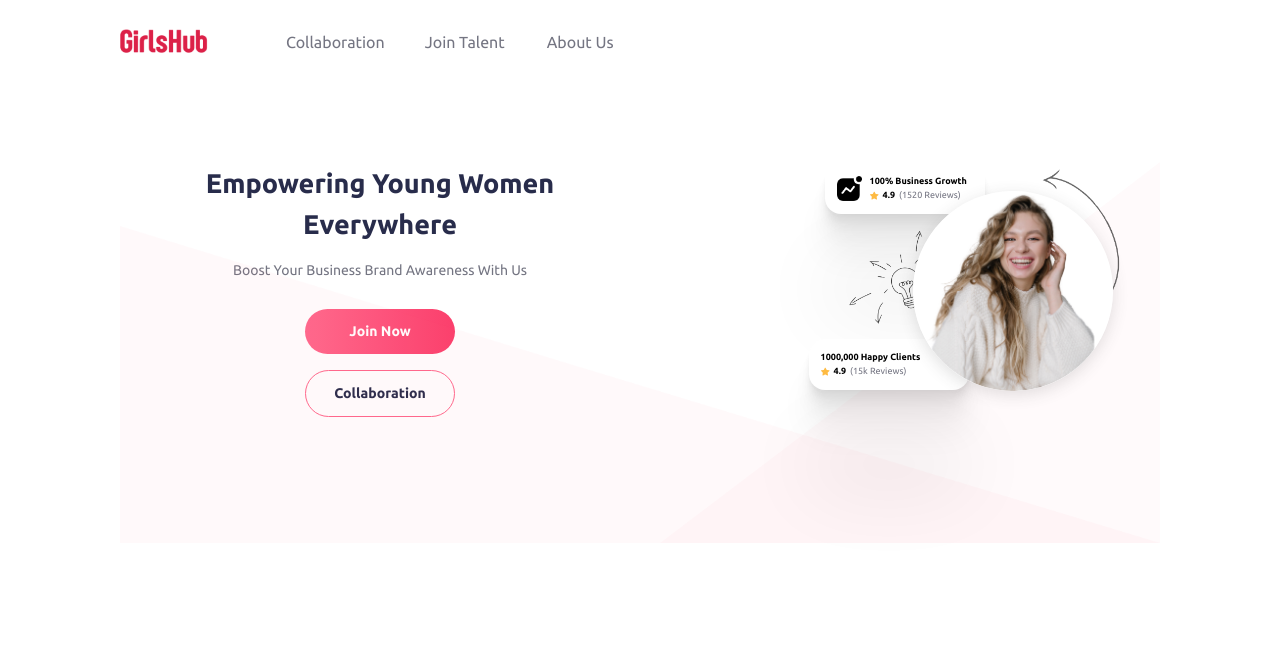
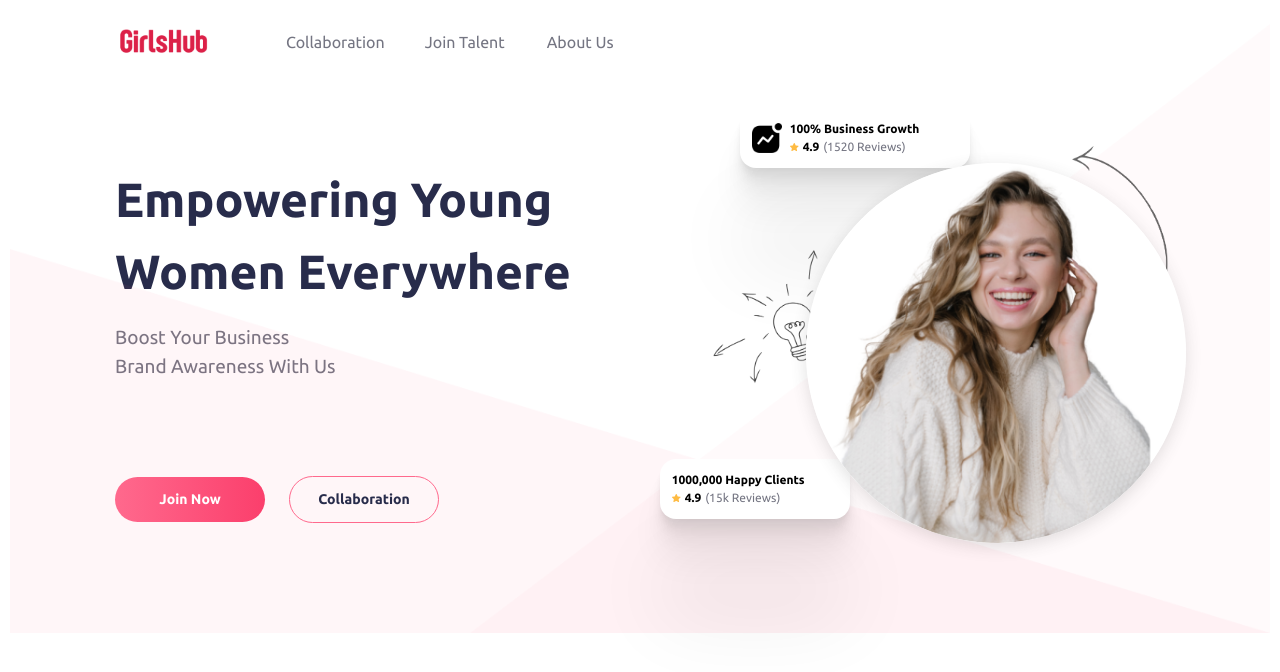
Before and after one commit to AbdanulIkhlas/girlshub, a React (Vite) app: page / in a window 1280 px wide. Shown: the top 672 px of the page. Built offline with nearby package versions, Linux system fonts and the light colour scheme.

Commit message:
update section home untuk tampilan dekstop

```diff
--- a/src/components/fragments/MenuOnNavbar.jsx
+++ b/src/components/fragments/MenuOnNavbar.jsx
@@ -7,20 +7,20 @@ const MenuOnNavbar = () => {
     <div>
       <ul className="font-ubuntu flex text-textColor flex-col gap-4 md:flex-row md:text-base md:gap-8 md:w-full">
         <li className="w-full  py-4 px-10 hover:bg-slate-200 md:py-0 md:px-0 md:hover:bg-white">
-          <Link to="/">
+          <a href="#">
             <div className="flex gap-6">
               <img src="./svg/collaboration-icon.svg" className="md:hidden" />
               <p className="pe-2">Collaboration</p>
             </div>
-          </Link>
+          </a>
         </li>
         <li className="w-full py-4 px-10 hover:bg-slate-200 md:py-0 md:px-0 md:hover:bg-white">
-          <Link to="/">
+          <a href="#">
             <div className="flex gap-6">
               <img src="./svg/join-talent-icon.svg" className="md:hidden" />
               <p className="md:w-[90px]">Join Talent</p>
             </div>
-          </Link>
+          </a>
         </li>
         <li className="w-full py-4 px-10 hover:bg-slate-200 md:py-0 md:px-0 md:hover:bg-white">
           <LinkScroll
@@ -30,7 +30,7 @@ const MenuOnNavbar = () => {
             offset={-70}
             duration={500}
           >
-            <div className="flex gap-6">
+            <div className="flex gap-6 cursor-pointer">
               <img src="./svg/about-us-icon.svg" className="md:hidden" />
               <p>About Us</p>
             </div>
--- a/src/components/fragments/MiniCard.jsx
+++ b/src/components/fragments/MiniCard.jsx
@@ -10,15 +10,15 @@ const MiniCard = ({ useImage, title, rating , reviews, customClassName}) => {
         <img
           src="./image/icon-home-1.png"
           alt="Icon Home"
-          className="w-[25px] h-[25px]"
+          className="w-[25px] h-[25px] lg:w-[30px] lg:h-[30px]"
         />
       ) : null}
       <div>
-        <p className="font-semibold text-[9px]">{title}</p>
+        <p className="font-semibold text-[9px] lg:text-[12px]">{title}</p>
         <div className="flex gap-1">
           <img src="./svg/icon-star.svg" alt="icon star" className="w-[9px]" />
-          <p className="text-[9px] font-semibold">{rating}</p>
-          <p className="text-[9px] text-textColor">{`(${reviews})`}</p>
+          <p className="text-[9px] lg:text-[12px] font-semibold">{rating}</p>
+          <p className="text-[9px] lg:text-[12px] text-textColor">{`(${reviews})`}</p>
         </div>
       </div>
     </div>
--- a/src/components/layouts/LandingPageHome.jsx
+++ b/src/components/layouts/LandingPageHome.jsx
@@ -1,30 +1,29 @@
 import React from "react";
-import { Link } from "react-router-dom";
 import ButtonCustom from "../ui/ButtonCustom";
 import MiniCard from "../fragments/MiniCard";
 
 const LandingPageHome = () => {
   return (
-    <div className="mt-12 font-ubuntu md:flex md:relative md:h-[380px] md:mt-20">
+    <div className="mt-12 font-ubuntu md:flex md:relative md:h-[380px] md:mt-20 lg:h-[470px]">
       {/* section kiri, text */}
-      <section className="w-full md:w-[50%]">
-        <h1 className="text-[27px] text-center font-bold text-bigText px-10">
+      <section className="w-full md:w-[50%] lg:ps-[65px]">
+        <h1 className="text-[27px] text-center font-bold text-bigText px-10 lg:text-left lg:text-[48px]">
           Empowering Young Women Everywhere
         </h1>
-        <h3 className="text-center text-textColor px-[50px] mt-4 text-[14px] md:px-[70px]">
+        <h3 className="text-center text-textColor px-[50px] mt-4 text-[14px] md:px-[70px] lg:text-left lg:text-[19px] lg:px-0 lg:ps-[40px] lg:pe-[300px]">
           Boost Your Business Brand Awareness With Us
         </h3>
-        <div className="flex flex-col items-center justify-center mt-7">
-          <Link to="/">
-            <ButtonCustom customClassName="bg-gradient-to-right text-white">
+        <div className="relative z-50 flex flex-col items-center justify-center mt-7 lg:flex-row lg:mt-24 lg:gap-6 lg:justify-start lg:pl-10">
+          <a href="#">
+            <ButtonCustom customClassName="bg-gradient-to-right text-white cursor-pointer">
               Join Now
             </ButtonCustom>
-          </Link>
-          <Link to="/">
-            <ButtonCustom customClassName="border border-borderPink50 text-bigText mt-4">
+          </a>
+          <a href="#">
+            <ButtonCustom customClassName="border border-borderPink50 text-bigText mt-4 lg:mt-0 ">
               Collaboration
             </ButtonCustom>
-          </Link>
+          </a>
         </div>
       </section>
       {/* section kanann, gambar */}
@@ -36,29 +35,29 @@ const LandingPageHome = () => {
               title="100% Business Growth"
               rating="4.9"
               reviews="1520 Reviews"
-              customClassName={`absolute z-50 top-0 right-40 w-[160px]`}
+              customClassName={`absolute z-50 top-0 right-40 w-[160px] lg:right-[280px] lg:top-[-55px] lg:w-[230px]`}
             />
             <MiniCard
               useImage={false}
               title="1000,000 Happy Clients"
               rating="4.9"
               reviews="15k Reviews"
-              customClassName={`absolute z-50 top-40 right-44 w-[160px] mt-4`}
+              customClassName={`absolute z-50 top-40 right-44 w-[160px] mt-4 lg:right-[400px] lg:top-[280px] lg:w-[190px]`}
             />
             <img
               src="./image/frame-home-1.png"
               alt="frame 1"
-              className="absolute z-40 top-0 right-0 w-[120px]"
+              className="absolute z-40 top-0 right-0 w-[120px] lg:w-[150px] lg:top-[-25px] lg:right-[50px]"
             />
             <img
               src="./image/frame-home-2.png"
               alt="frame 2"
-              className="absolute z-40 top-14 right-[170px] w-[140px]"
+              className="absolute z-40 top-14 right-[170px] w-[140px] lg:w-[200px] lg:top-[70px] lg:right-[357px]"
             />
             <img
               src="./image/photo-home-section.png"
               alt="photo"
-              className="absolute z-50 top-7 right-8 w-[200px] h-[200px] bg-white rounded-full shadow-photoShadow"
+              className="absolute z-50 top-7 right-8 w-[200px] h-[200px] bg-white rounded-full shadow-photoShadow lg:w-[380px] lg:h-[380px] lg:right-16 lg:top-0"
             />
           </div>
           {/* rectangle mobile*/}
@@ -81,12 +80,12 @@ const LandingPageHome = () => {
         <img
           src="./image/rectangle-left.png"
           alt="rectangle left"
-          className="absolute left-0 bottom-0 z-20"
+          className="absolute left-0 bottom-0 z-20 lg:w-full"
         />
         <img
           src="./image/rectangle-right.png"
           alt="rectangle right"
-          className="absolute right-0 bottom-0 z-10 md:w-[500px]"
+          className="absolute right-0 bottom-0 z-10 md:w-[500px] lg:w-[800px]"
         />
       </section>
     </div>
--- a/src/components/ui/ButtonCustom.jsx
+++ b/src/components/ui/ButtonCustom.jsx
@@ -2,7 +2,7 @@ import React from "react";
 
 const ButtonCustom = ({customClassName, children, type  }) => {
   return <div>
-    <button type={type} className={`p-3 w-[150px] rounded-full text-[14px] font-bold ${customClassName}`}>
+    <button type={type} className={`p-3 w-[150px] rounded-full text-[14px] font-bold cursor-pointer ${customClassName}`}>
       {children}
     </button>
   </div>;
--- a/src/pages/LandingPage.jsx
+++ b/src/pages/LandingPage.jsx
@@ -7,7 +7,7 @@ const LandingPage = () => {
     <div className="font-ubuntu pb-[500px]">
       <Navbar />
       {/* SECTION HOME */}
-      <section id="home" className="md:px-[0px] lg:px-[120px]">
+      <section id="home" className="md:px-[0px] lg:px-[10px]">
         <LandingPageHome />
       </section>
     </div>
```
Also changed, not shown: public/image/rectangle-left.png.
